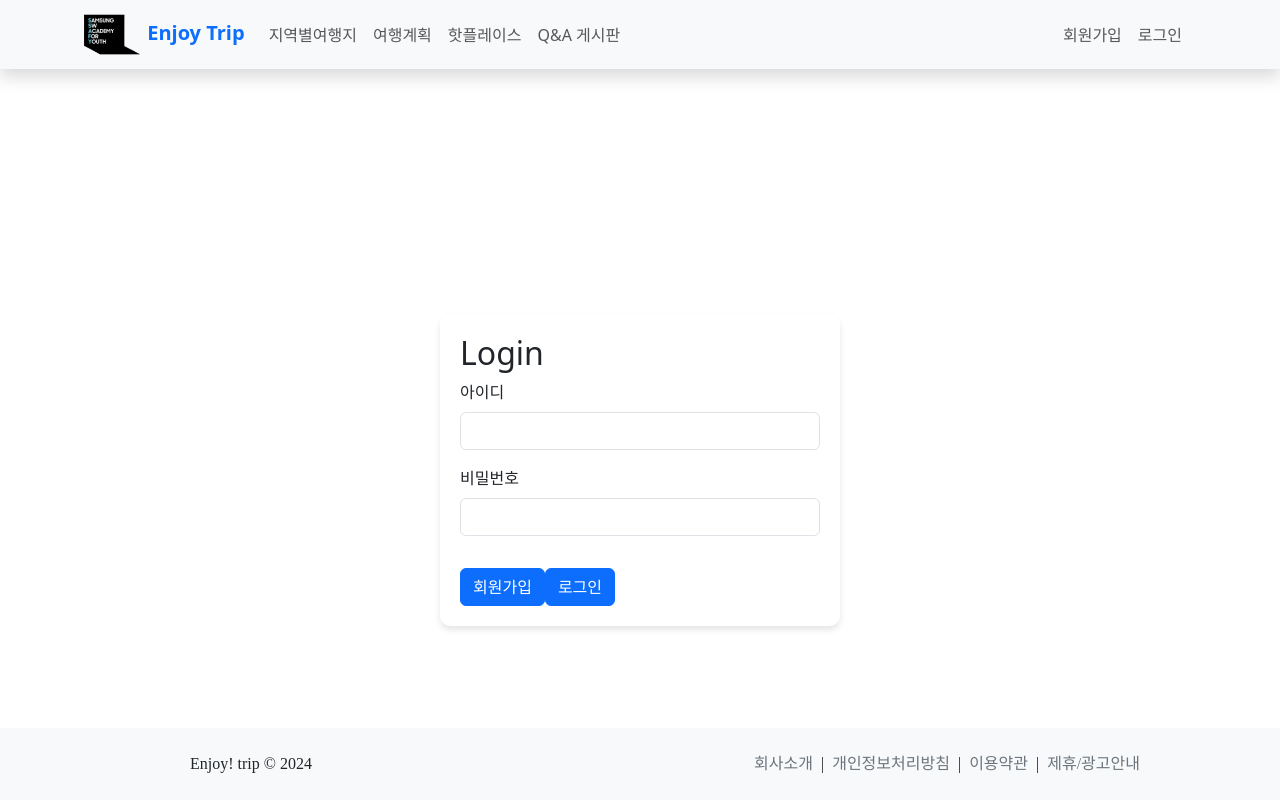
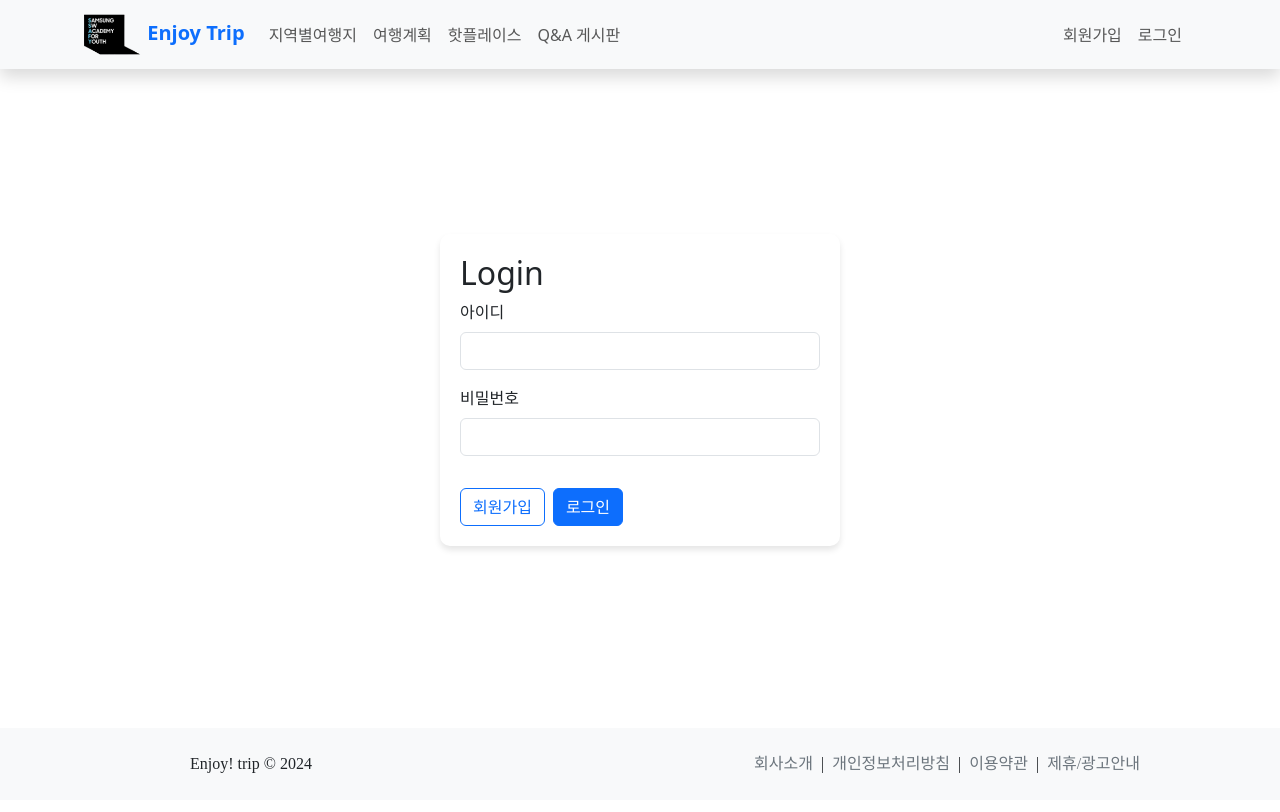
Before and after one commit to cookingTorch/HatTrip, a Vue app in the folder enjoytrip_vue/: page /login in a window 1280 px wide. Shown: the top 812 px of the page. Built offline with nearby package versions, Linux system fonts and the light colour scheme; no server answers; a web font is replaced by a local one.

Commit message:
fix login button

```diff
--- a/enjoytrip_vue/src/views/user/MemberLogin.vue
+++ b/enjoytrip_vue/src/views/user/MemberLogin.vue
@@ -11,12 +11,12 @@
                   <label for="password" class="form-label">비밀번호</label>
                   <input type="password" class="form-control" id="userPwd" v-model="userPwd" @keyup.enter="login" required>
               </div>
-              <button class="btn btn-primary">
+              <button class="btn btn-outline-primary">
                   <router-link :to="{ name: 'regist' }" class="nav-link">
                       회원가입
                   </router-link>
               </button>
-              <button type="submit" class="btn btn-primary">로그인</button>
+              <button type="submit" class="btn btn-primary ms-2">로그인</button>
           </form>
       </div>
   </div>
@@ -81,7 +81,7 @@
   display: flex;
   justify-content: center;
   align-items: center;
-  height: 100vh; /* 화면 세로 중앙 정렬을 위해 전체 높이를 활용 */
+  height: 80vh; /* 화면 세로 중앙 정렬을 위해 전체 높이를 활용 */
 }
 
 .login-card {
@@ -95,7 +95,7 @@
   margin-bottom: 0.5rem;
 }
 
-.btn-primary {
+.btn {
   margin-top: 1rem;
 }
 </style>
```
